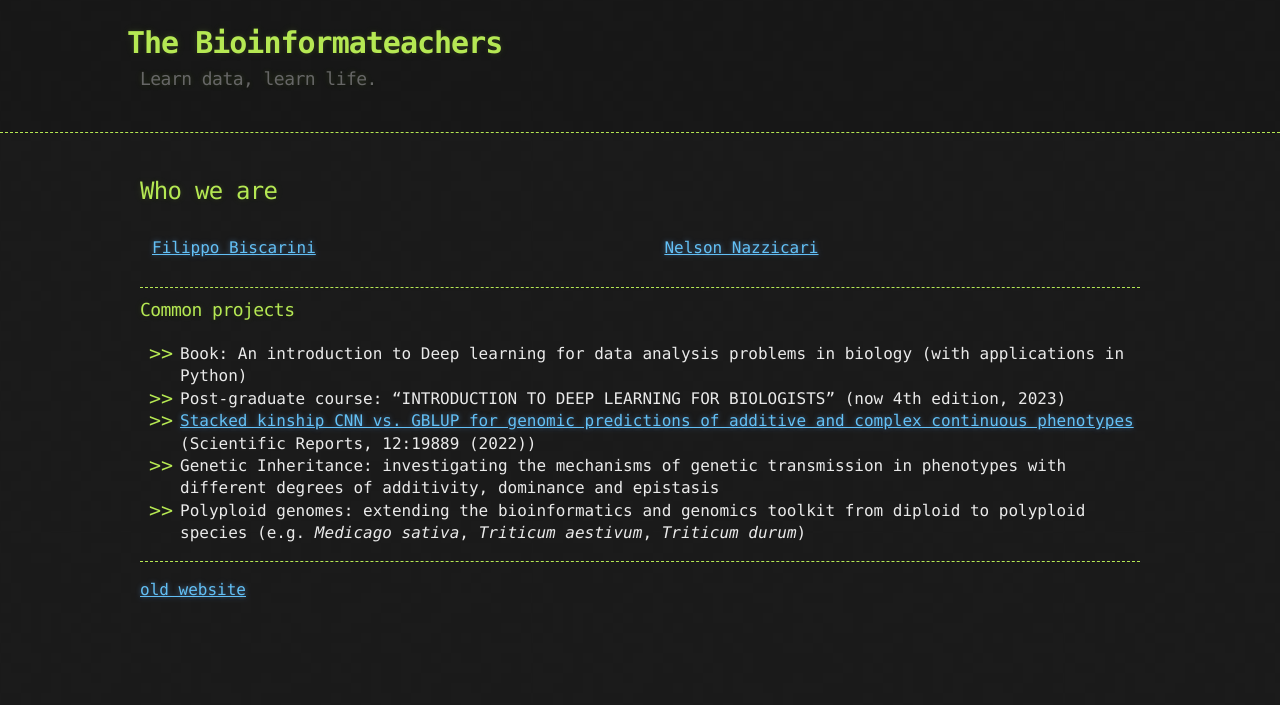
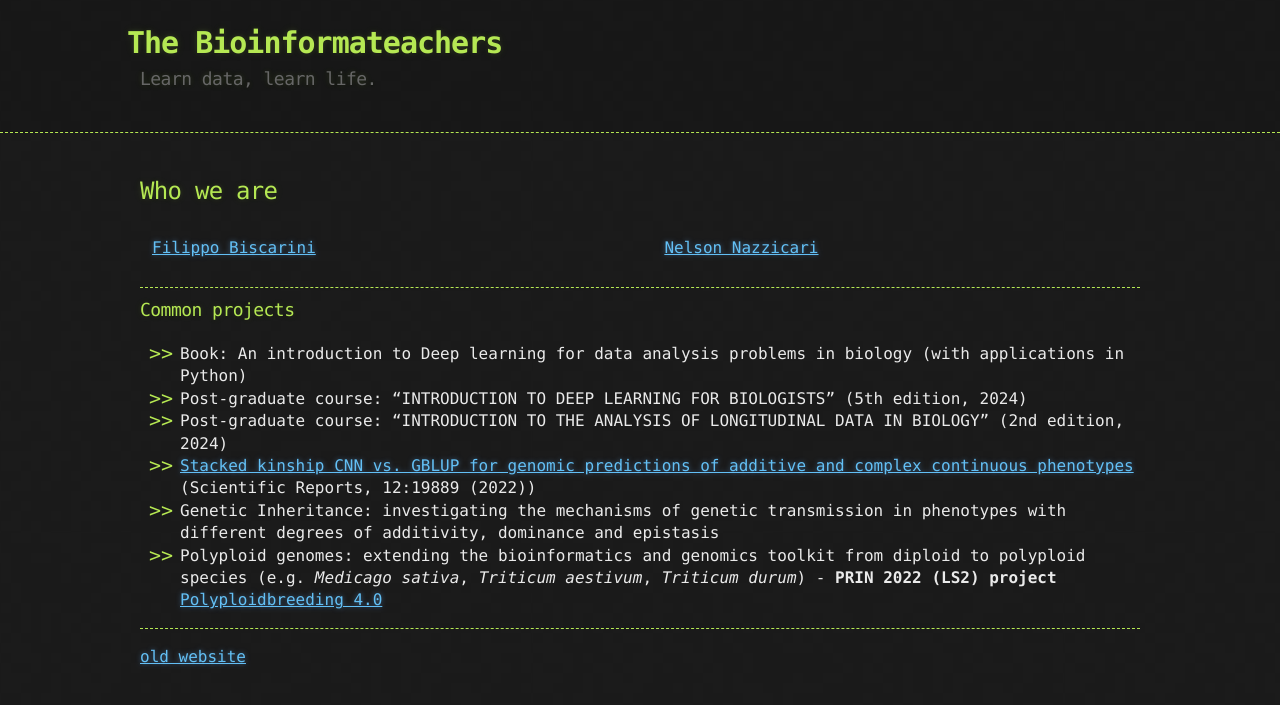
Before and after one commit to bioinformateachers/bioinformateachers.github.io, a Jekyll site: the page built from about.md, in a window 1280 px wide. Shown: the top 705 px of the page. Built offline with Jekyll 4.4.1, drawn with Linux system fonts in a browser that asks for light colours; our own code applies the rules of GitHub Pages for plain Markdown files.

Commit message:
added: polyploidbreeding, course on longitudinal data

```diff
--- a/about.md
+++ b/about.md
@@ -12,10 +12,11 @@ layout: default
 ### Common projects
 
 - Book: An introduction to Deep learning for data analysis problems in biology (with applications in Python)
-- Post-graduate course: "INTRODUCTION TO DEEP LEARNING FOR BIOLOGISTS" (now 4th edition, 2023)
+- Post-graduate course: "INTRODUCTION TO DEEP LEARNING FOR BIOLOGISTS" (5th edition, 2024)
+- Post-graduate course: "INTRODUCTION TO THE ANALYSIS OF LONGITUDINAL DATA IN BIOLOGY" (2nd edition, 2024)
 - [Stacked kinship CNN vs. GBLUP for genomic predictions of additive and complex continuous phenotypes](https://www.nature.com/articles/s41598-022-24405-0) (Scientific Reports, 12:19889 (2022))
 - Genetic Inheritance: investigating the mechanisms of genetic transmission in phenotypes with different degrees of additivity, dominance and epistasis
-- Polyploid genomes: extending the bioinformatics and genomics toolkit from diploid to polyploid species (e.g. *Medicago sativa*, *Triticum aestivum*, *Triticum durum*)
+- Polyploid genomes: extending the bioinformatics and genomics toolkit from diploid to polyploid species (e.g. *Medicago sativa*, *Triticum aestivum*, *Triticum durum*) - **PRIN 2022 (LS2) project** [Polyploidbreeding 4.0](https://polyploidbreeding.ibba.cnr.it/)
 
 ***
 
```
